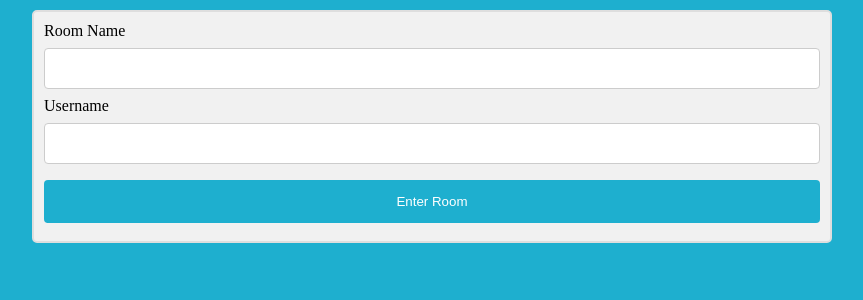
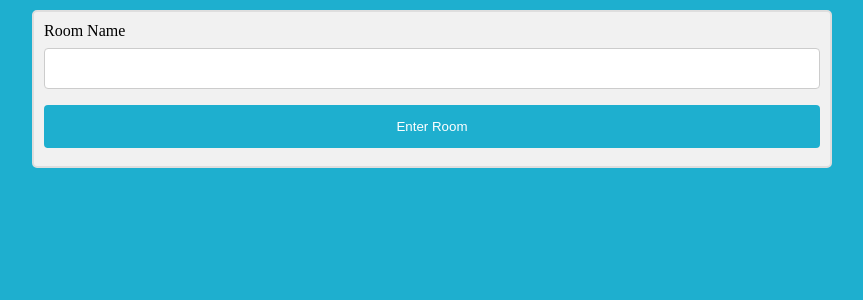
Before and after one commit to Broden-Connolly/Bink-Chat, a Django app: page /chat in a window 1280 px wide. Shown: the part 119-419 px from the top of the page, without its empty margins (208-1071 px from the left). Run offline with Django 5.2, Linux system fonts and the light colour scheme; a user stored in the database is signed in.

Commit message:
Add files via upload

```diff
--- a/Chat_login/chat/views.py
+++ b/Chat_login/chat/views.py
@@ -17,7 +17,7 @@ def room(request, room):
 
 def checkview(request):
     room = request.POST['room_name']
-    username = request.POST['username']
+    username = request.user.username
 
     if Room.objects.filter(name=room).exists():
         return redirect('/'+room+'/?username='+username)
@@ -28,7 +28,7 @@ def checkview(request):
 
 def send(request):
     message = request.POST['message']
-    username = request.POST['username']
+    username = request.user.username
     room_id = request.POST['room_id']
 
     new_message = Message.objects.create(value=message, user=username, room=room_id)
--- a/Chat_login/templates/home.html
+++ b/Chat_login/templates/home.html
@@ -105,8 +105,6 @@ body {
         {% csrf_token %}
         <label>Room Name</label>
         <input type="text" name="room_name" id="room_name" width="100px" />
-        <label>Username</label>
-        <input type="text" name="username" id="username" width="100px" />
         <input type="submit" value="Enter Room">
     </form>
 </div>
@@ -120,4 +118,5 @@ body {
 <p>You are not logged in</p>
 <p><a href="{% url 'password_reset' %}">Password Reset</a></p>
 <p><a href="{% url 'login' %}">Log In</a></p>
+<p><a href="{% url 'signup' %}">Sign Up</a></p>
 {% endif %}
```
Also changed, not shown: Chat_login/templates/room.html (+8 -2 lines), Chat_login/db.sqlite3.
